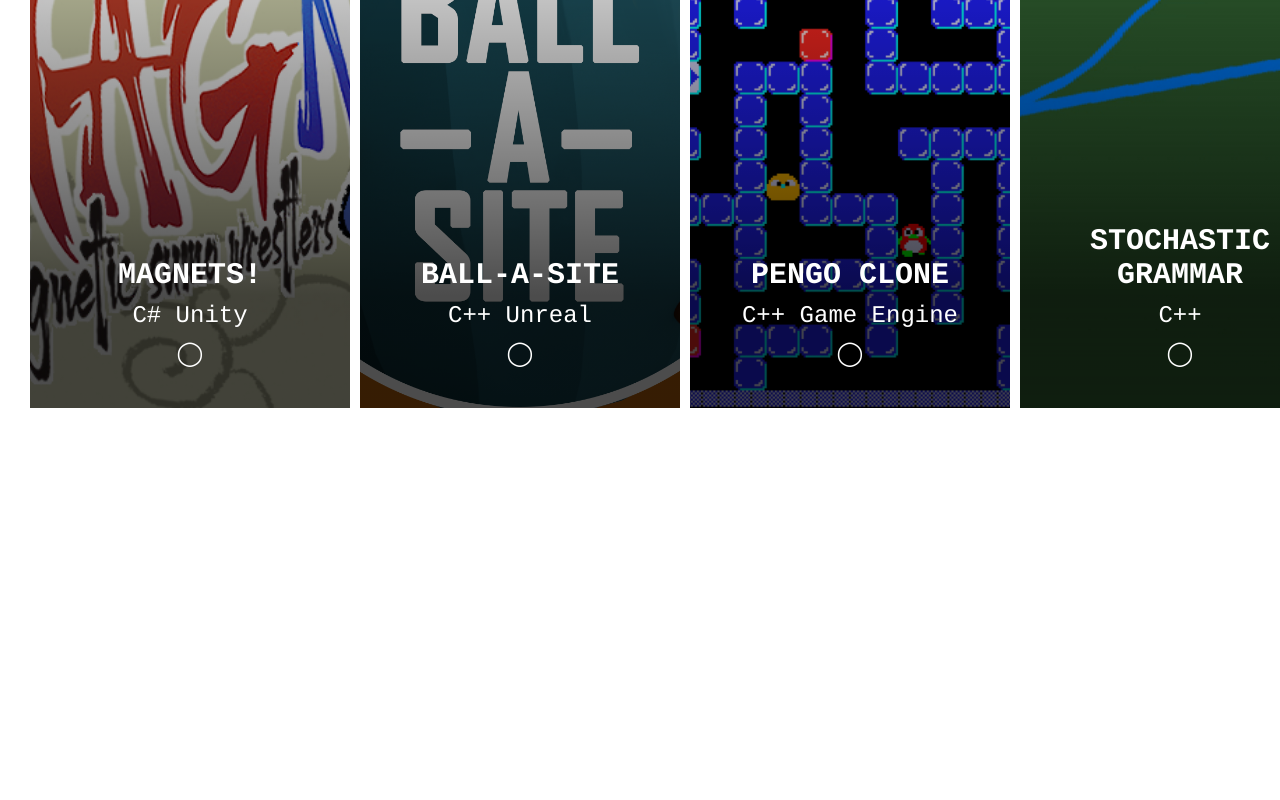
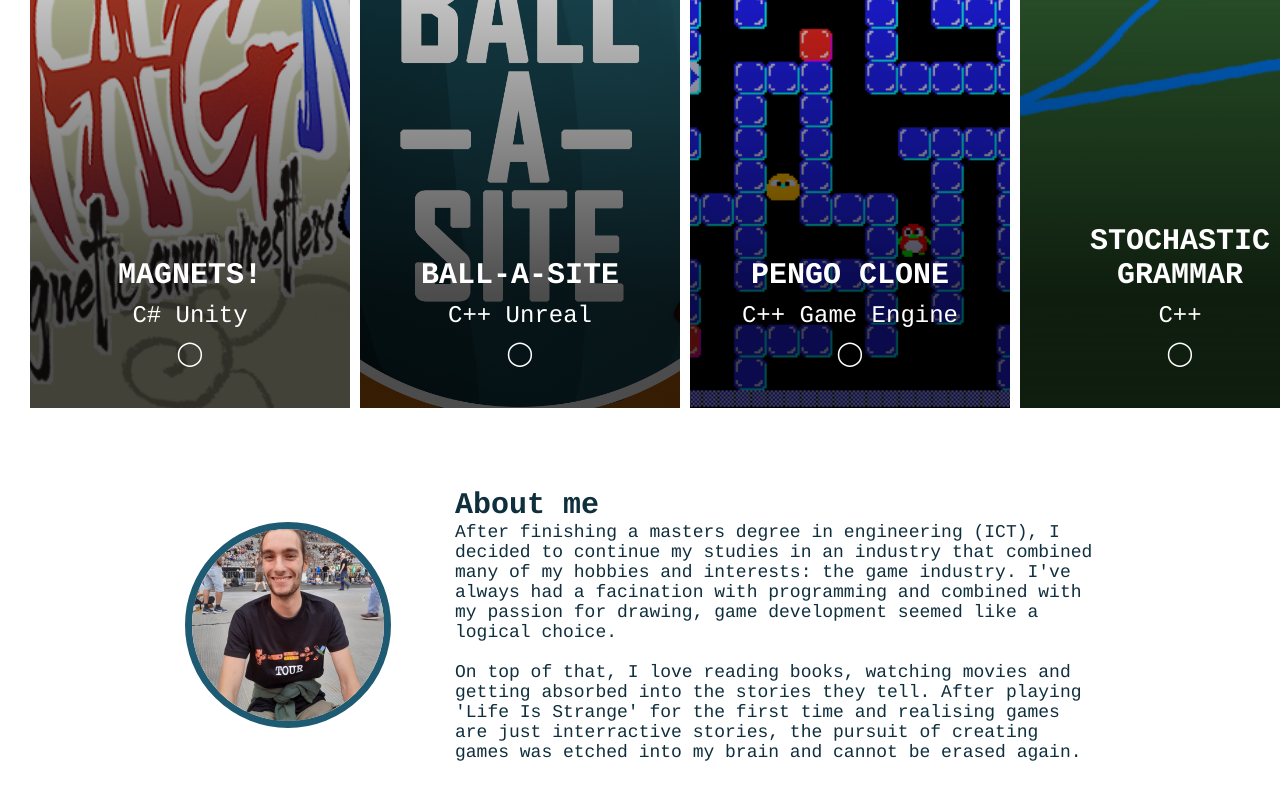
Before and after one commit to RobbeMahieu/RobbeMahieu.github.io, an Angular app: page / in a window 1280 px wide. Shown: the part 582-1382 px from the top of the page. Before the commit the page ends 1020 px from the top, so only its background shows below. Built offline with nearby package versions, Linux system fonts and the light colour scheme.

Commit message:
Added about me section

```diff
--- a/src/app/app.component.html
+++ b/src/app/app.component.html
@@ -14,3 +14,5 @@
                     (click)="OpenModal(project)">
   </app-project-card>
 </div>
+
+<app-info></app-info>
--- a/src/app/app.module.ts
+++ b/src/app/app.module.ts
@@ -7,6 +7,7 @@
 import { ProjectCardComponent } from './project-card/project-card.component';
 import { ModalComponent } from './modal/modal.component';
 import { HttpClientModule } from '@angular/common/http';
+import { InfoComponent } from './info/info.component';
 
 // Build command: ng build
 @NgModule({
@@ -15,7 +16,8 @@
     NavbarComponent,
     BannerComponent,
     ProjectCardComponent,
-    ModalComponent
+    ModalComponent,
+    InfoComponent
   ],
   imports: [
     BrowserModule,
--- /dev/null
+++ b/src/app/info/info.component.css
@@ -0,0 +1,21 @@
+:host{
+    display: flex;
+    flex-flow: row wrap;
+    margin: 50px auto;
+    justify-content: center;
+    align-items: center;
+    gap: 5vw;
+    color: var(--secondary-dark);
+}
+
+img {
+  width: 15vw;
+  height: 15vw;
+  object-fit: cover;
+  border-radius: 50%;
+  border: 7px solid var(--secondary);
+}
+
+#description{
+    width: 50vw;
+}
--- /dev/null
+++ b/src/app/info/info.component.html
@@ -0,0 +1,10 @@
+<img src="/assets/images/face.jpg"/>
+<div id="description">
+  <p class="text-screamer-bold">About me</p>
+  <p class="text">
+  After finishing a masters degree in engineering (ICT), I decided to continue my studies in an industry that combined many of my hobbies and interests: the game industry.
+    I've always had a facination with programming and combined with my passion for drawing, game development seemed like a logical choice. <br/><br/>
+    On top of that, I love reading books, watching movies and getting absorbed into the stories they tell. After playing 'Life Is Strange' for the first time
+    and realising games are just interractive stories, the pursuit of creating games was etched into my brain and cannot be erased again.
+  </p>
+</div>
--- a/src/app/modal/modal.component.css
+++ b/src/app/modal/modal.component.css
@@ -5,12 +5,10 @@
   top: 0;
   left: 0;
   background-color: var(--overlay-dark);
-
+  color: var(--secondary-dark);
   display: flex;
-
   align-items: center;
   justify-content: center;
-
   z-index: 1000;
   white-space: pre-line;
 }
--- a/src/assets/projects.json
+++ b/src/assets/projects.json
@@ -18,7 +18,7 @@
   {
     "title": "Ball-A-Site",
     "tagline": "C++ Unreal",
-    "description": "Grads in Games Rising Star 2023 Winner \n\nFor the Rising Star competition, I was asked to create a game, starting from a giving project. I created a game in a week where you need to capture orbs that are wandering around a planet. The orbs get more difficult to catch in later levels. Every step of the creation of this game is documented on the link below.",
+    "description": "Grads in Games Rising Star 2023 Winner \n\nFor the Rising Star competition, I was asked to create a game, starting from a given project. I created a game in one week, where you need to capture orbs that are wandering around a planet. The orbs get more difficult to catch in later levels. Every step of the creation of this game is documented in the link below.",
     "images": [ "cover.png", "gameplay.gif", "screen1.PNG" ],
     "links": [
       {
@@ -54,7 +54,7 @@
   {
     "title": "Amba_The_Witch",
     "tagline": "Unreal VR",
-    "description": "Amber recently graduated from the University of Witchcraft and today marks the opening day to her brand new potion shop! Can you help her to complete the orders for her customers?\n\nBut you better be careful, as mixing wrong ingredients can have unexpected outcomes.",
+    "description": "Amba recently graduated from the University of Witchcraft and today marks the opening day to her brand new potion shop! Can you help her to complete the orders for her customers?\n\nBut you better be careful, as mixing wrong ingredients can have unexpected outcomes.",
     "images": [ "screen1.png" ],
     "links": [
       {
```
Also changed, not shown: src/app/info/info.component.ts (added, +10 -0 lines), src/assets/images/face.jpg (added).
